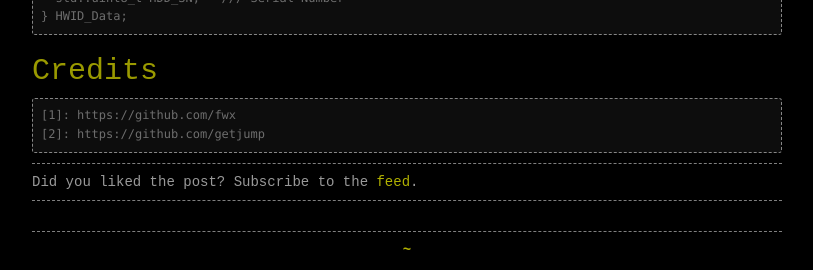
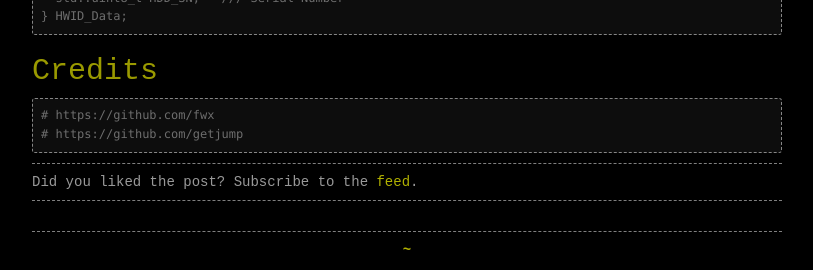
Before and after one commit to cpz/cpz.github.io, a Jekyll site: the page built from _posts/2020/2020-01-18-CSPL-Anti-Cheat-Analysis.md, in a window 1280 px wide. Shown: the part 1852-2122 px from the top of the page, without its empty margins (233-1046 px from the left). Built offline with Jekyll 4.4.1, drawn with Linux system fonts in a browser that asks for light colours; comment, search, counter and statistics services are not loaded.

Commit message:
Update 2020-01-18-CSPL-Anti-Cheat-Analysis.md

```diff
--- a/_posts/2020/2020-01-18-CSPL-Anti-Cheat-Analysis.md
+++ b/_posts/2020/2020-01-18-CSPL-Anti-Cheat-Analysis.md
@@ -107,10 +107,8 @@ struct {
 ## Credits
 
 ~~~
-[1]: https://github.com/fwx
-[2]: https://github.com/getjump
+# https://github.com/fwx
+# https://github.com/getjump
 ~~~
 
-[2]: https://github.com/getjump
-[1]: https://github.com/fwx
 [0]: http://www.cyberforum.ru/beta-testing/thread1207634.html
```
